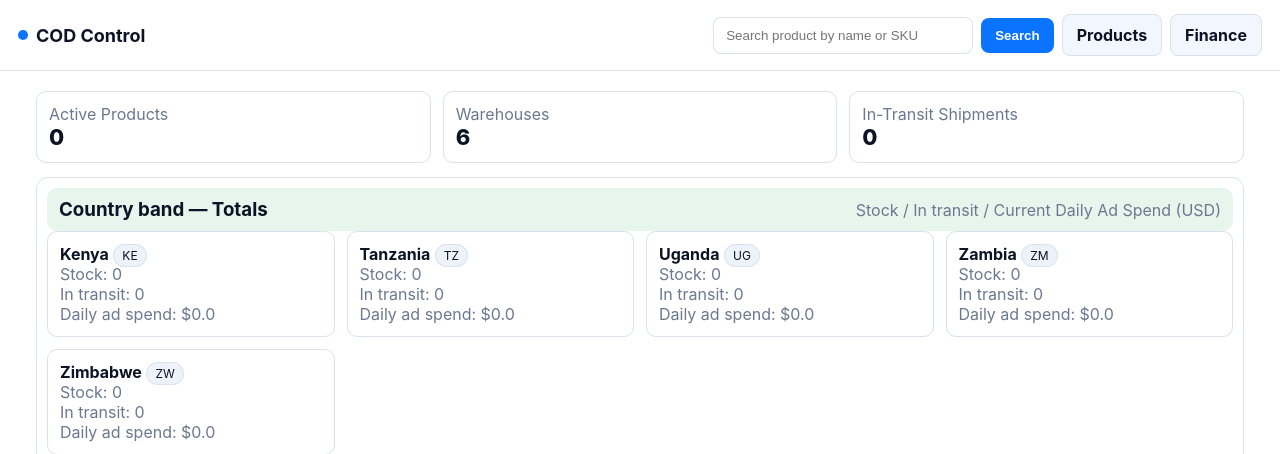
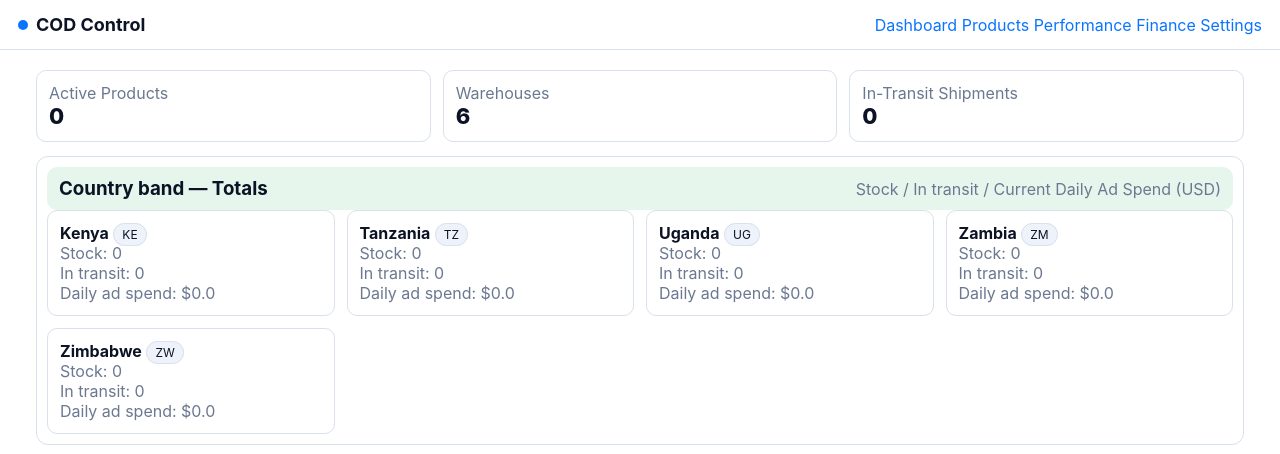
Before and after one commit to EAS-COD-System/eas, a Flask app: page / in a window 1280 px wide. Shown: the top 454 px of the page. Run offline with Flask 3, Linux system fonts and the light colour scheme.

Commit message:
Update base.html

```diff
--- a/templates/base.html
+++ b/templates/base.html
@@ -8,12 +8,13 @@
 <body>
 <header>
   <div class="brand"><div class="dot"></div><h1>COD Control</h1></div>
-  <form class="actions" method="post" action="{{ url_for('index') }}">
-    <input type="text" name="q" placeholder="Search product by name or SKU" value="{{ q or '' }}">
-    <button class="btn">Search</button>
-    <a class="btn ghost" href="{{ url_for('products') }}">Products</a>
-    <a class="btn ghost" href="{{ url_for('finance') }}">Finance</a>
-  </form>
+  <nav class="nav">
+    <a href="{{ url_for('index') }}" class="navlink">Dashboard</a>
+    <a href="{{ url_for('products') }}" class="navlink">Products</a>
+    <a href="{{ url_for('performance') }}" class="navlink">Performance</a>
+    <a href="{{ url_for('finance') }}" class="navlink">Finance</a>
+    <a href="{{ url_for('settings') }}" class="navlink">Settings</a>
+  </nav>
 </header>
 <div class="container">
   {% for cat,msg in get_flashed_messages(with_categories=true) %}
```
